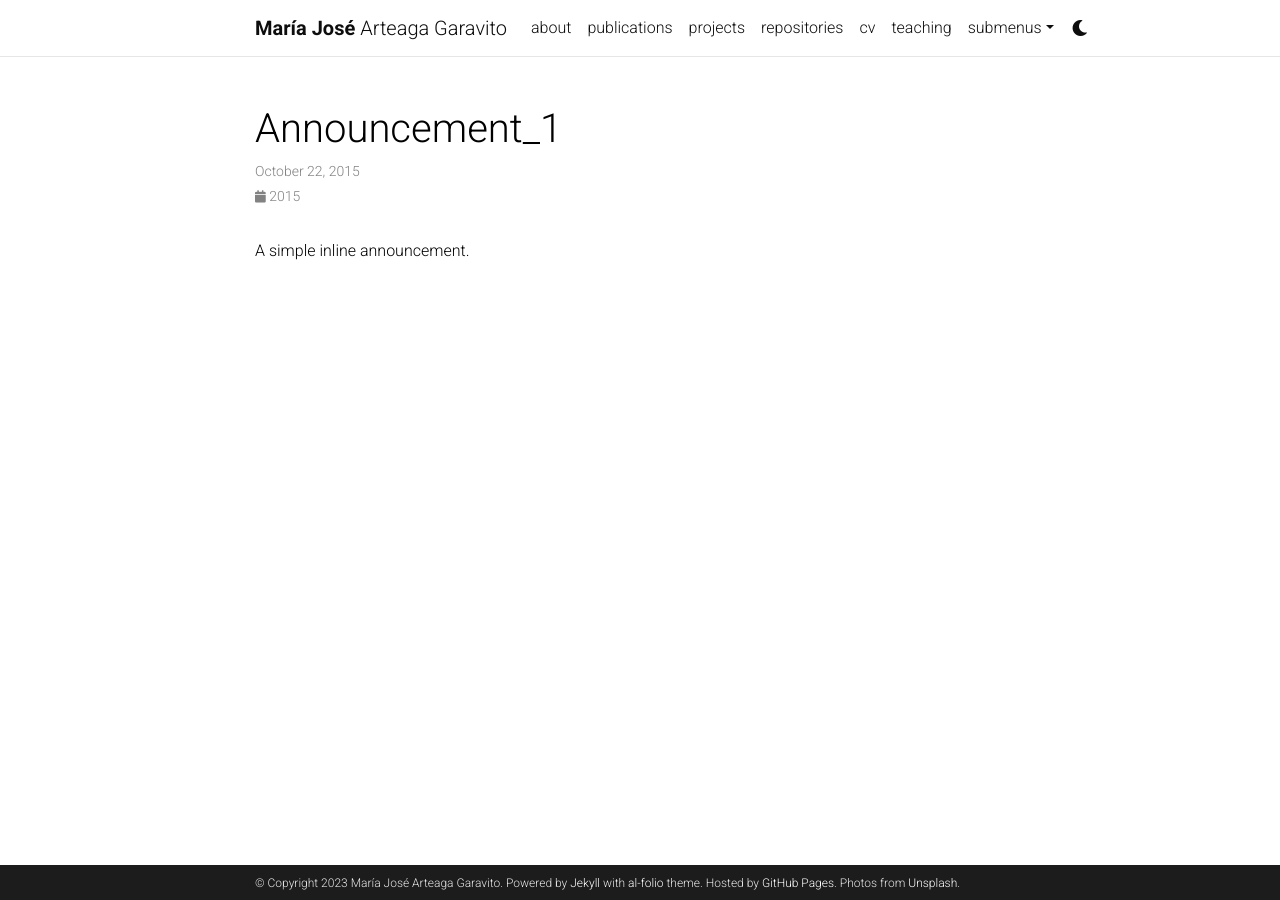
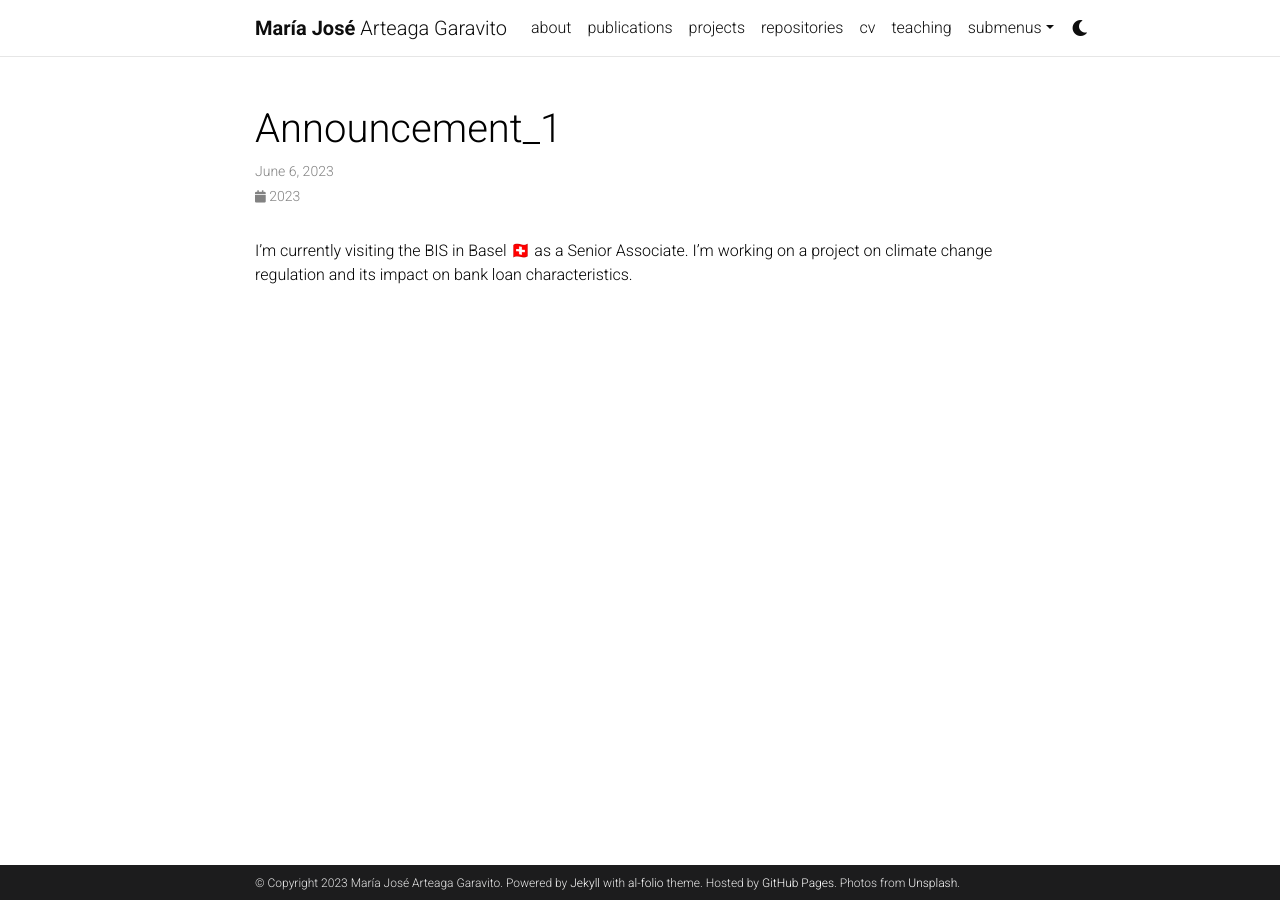
Before and after one commit to majoarteaga/majoarteaga.github.io, a Jekyll site: the page built from _news/announcement_1.md, in a window 1280 px wide. Built offline with Jekyll 4.4.1, drawn with Linux system fonts in a browser that asks for light colours; emoji names are drawn with the system emoji font; comment, search, counter and statistics services are not loaded; a style sheet for code colours, icons or effects is not loaded.

Commit message:
Update announcement_1.md

```diff
--- a/_news/announcement_1.md
+++ b/_news/announcement_1.md
@@ -1,8 +1,8 @@
 ---
 layout: post
-date: 2015-10-22 15:59:00-0400
+date: 2023-06-06 15:59:00-0400
 inline: true
 related_posts: false
 ---
 
-A simple inline announcement.
+I'm currently visiting the BIS in Basel :switzerland: as a Senior Associate. I'm working on a project on climate change regulation and its impact on bank loan characteristics.
```
